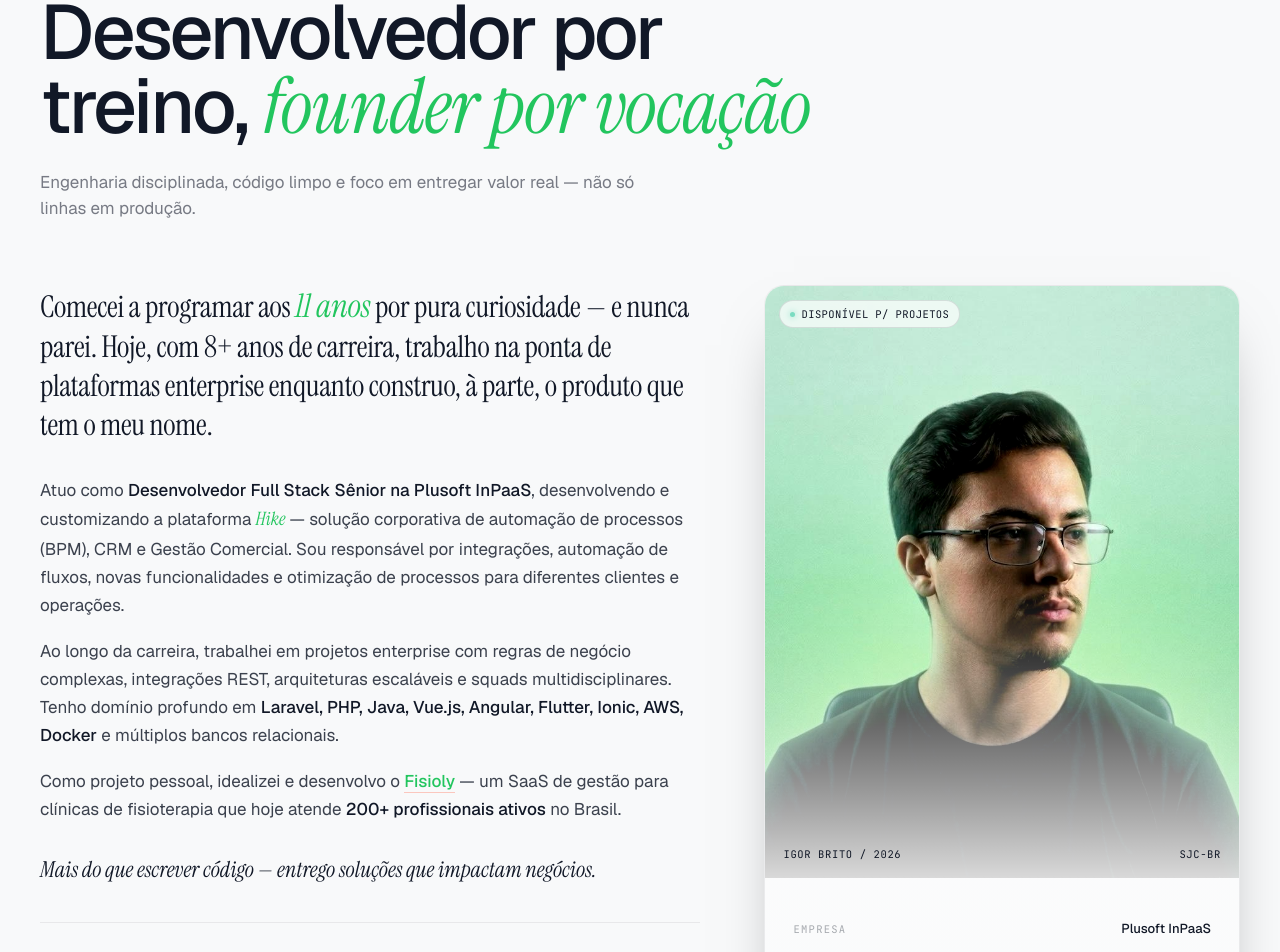
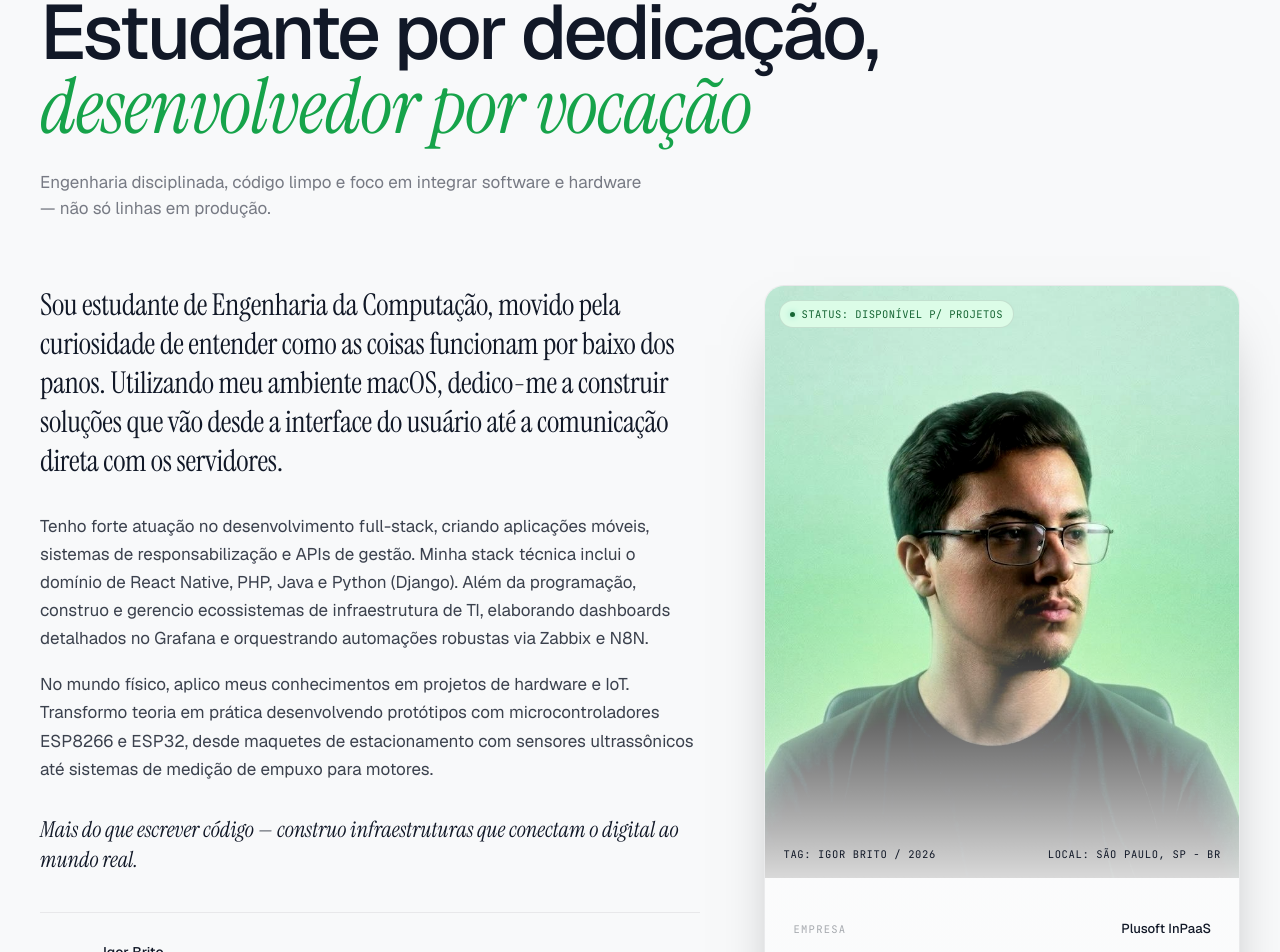
Before and after one commit to igorfigueiredobrito/portfolio, a Vue app: page / in a window 1280 px wide. Shown: the part 1480-2432 px from the top of the page. Built offline with nearby package versions, Linux system fonts and the light colour scheme.

Commit message:
Update About section content to reflect Engineering student status

```diff
--- a/src/components/AboutSection.vue
+++ b/src/components/AboutSection.vue
@@ -7,33 +7,30 @@
         </div>
         <header class="section-header reveal">
           <span class="eyebrow">Quem está por trás</span>
-          <h2 id="about-h" class="section-title">Desenvolvedor por treino, <em>founder por vocação</em></h2>
-          <p class="section-sub">Engenharia disciplinada, código limpo e foco em entregar valor real — não só linhas em produção.</p>
+          <h2 id="about-h" class="section-title">Estudante por dedicação, <em style="color: #16a34a;">desenvolvedor por vocação</em></h2>
+          <p class="section-sub">Engenharia disciplinada, código limpo e foco em integrar software e hardware — não só linhas em produção.</p>
         </header>
 
         <div class="about-grid">
           <div class="about-bio reveal" data-d="1">
             <p class="lead">
-              Comecei a programar aos <em>11 anos</em> por pura curiosidade — e nunca parei. Hoje, com 8+ anos de carreira, trabalho na ponta de plataformas enterprise enquanto construo, à parte, o produto que tem o meu nome.
+              Sou estudante de Engenharia da Computação, movido pela curiosidade de entender como as coisas funcionam por baixo dos panos. Utilizando meu ambiente macOS, dedico-me a construir soluções que vão desde a interface do usuário até a comunicação direta com os servidores.
             </p>
             <p>
-              Atuo como <strong>Desenvolvedor Full Stack Sênior na Plusoft InPaaS</strong>, desenvolvendo e customizando a plataforma <em>Hike</em> — solução corporativa de automação de processos (BPM), CRM e Gestão Comercial. Sou responsável por integrações, automação de fluxos, novas funcionalidades e otimização de processos para diferentes clientes e operações.
+              Tenho forte atuação no desenvolvimento full-stack, criando aplicações móveis, sistemas de responsabilização e APIs de gestão. Minha stack técnica inclui o domínio de React Native, PHP, Java e Python (Django). Além da programação, construo e gerencio ecossistemas de infraestrutura de TI, elaborando dashboards detalhados no Grafana e orquestrando automações robustas via Zabbix e N8N.
             </p>
             <p>
-              Ao longo da carreira, trabalhei em projetos enterprise com regras de negócio complexas, integrações REST, arquiteturas escaláveis e squads multidisciplinares. Tenho domínio profundo em <strong>Laravel, PHP, Java, Vue.js, Angular, Flutter, Ionic, AWS, Docker</strong> e múltiplos bancos relacionais.
-            </p>
-            <p>
-              Como projeto pessoal, idealizei e desenvolvo o <strong><a href="#fisioly" style="color:var(--brand-2);border-bottom:1px solid rgba(255,106,77,.35);">Fisioly</a></strong> — um SaaS de gestão para clínicas de fisioterapia que hoje atende <strong>200+ profissionais ativos</strong> no Brasil.
+              No mundo físico, aplico meus conhecimentos em projetos de hardware e IoT. Transformo teoria em prática desenvolvendo protótipos com microcontroladores ESP8266 e ESP32, desde maquetes de estacionamento com sensores ultrassônicos até sistemas de medição de empuxo para motores.
             </p>
             <p style="font-family:var(--font-serif);font-size:22px;font-style:italic;color:var(--ink);line-height:1.4;margin-top:32px;">
-              Mais do que escrever código — entrego soluções que impactam negócios.
+              Mais do que escrever código — construo infraestruturas que conectam o digital ao mundo real.
             </p>
 
             <div class="about-signature">
               <span class="sig">Igor</span>
               <div class="who">
                 <strong>Igor Brito</strong>
-                <span>Desenvolvedor Full Stack Sênior · Founder, Fisioly</span>
+                <span>Desenvolvedor Full-Stack & Estudante de Engenharia</span>
               </div>
             </div>
           </div>
@@ -42,10 +39,10 @@
             <div class="about-card">
               <div class="about-card-photo">
                 <img src="../assets/minha-foto.jpeg" alt="Igor Brito — desenvolvedor de software" width="420" height="525" loading="lazy" />
-                <span class="tag"><span class="d"></span>Disponível p/ projetos</span>
+                <span class="tag" style="background-color: #dcfce7; color: #166534;"><span class="d" style="background-color: #166534;"></span>STATUS: Disponível p/ Projetos</span>
                 <div class="stamp">
-                  <span>Igor Brito / 2026</span>
-                  <span>SJC-BR</span>
+                  <span>TAG: IGOR BRITO / 2026</span>
+                  <span>LOCAL: São Paulo, SP - BR</span>
                 </div>
               </div>
               <div class="about-card-info">
```
